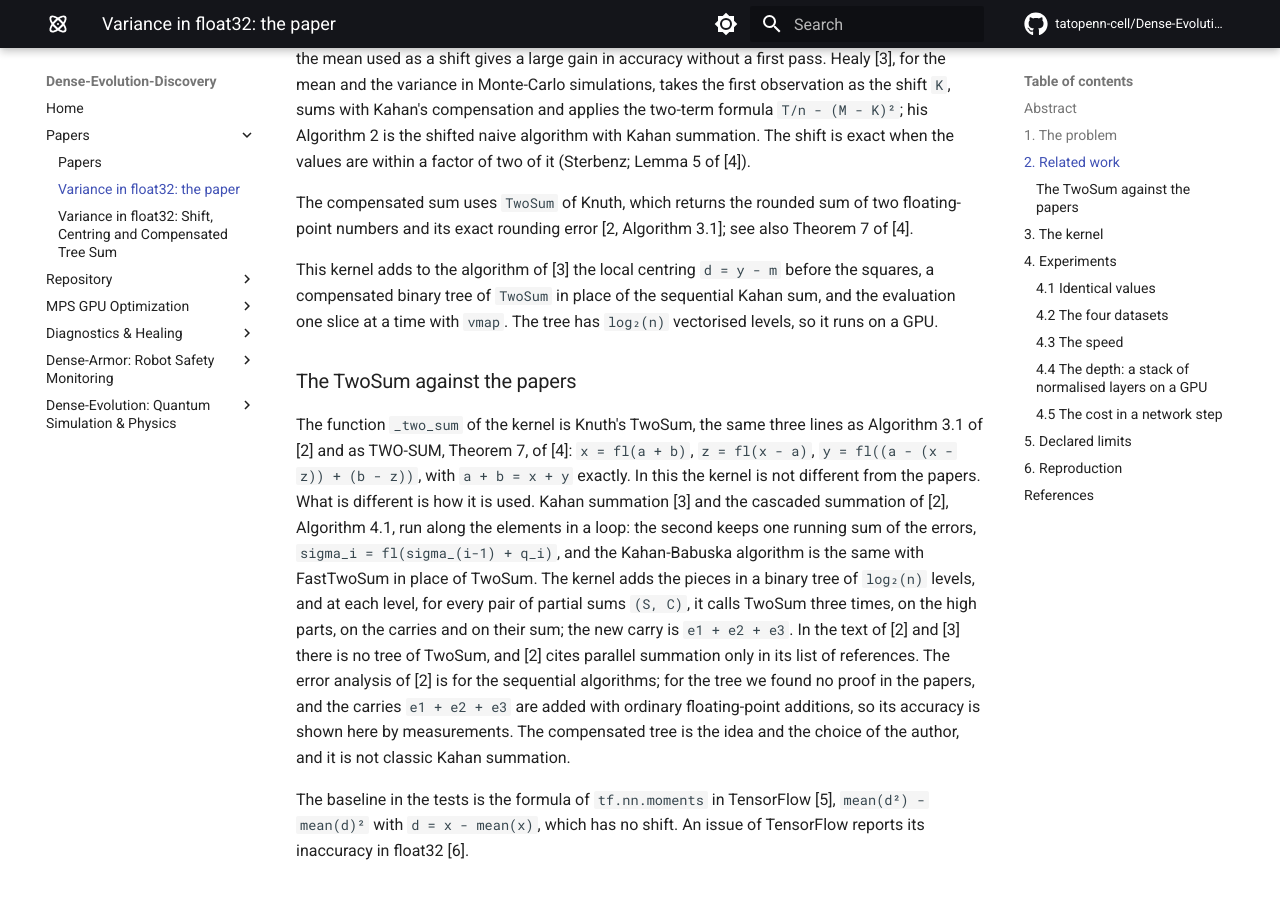
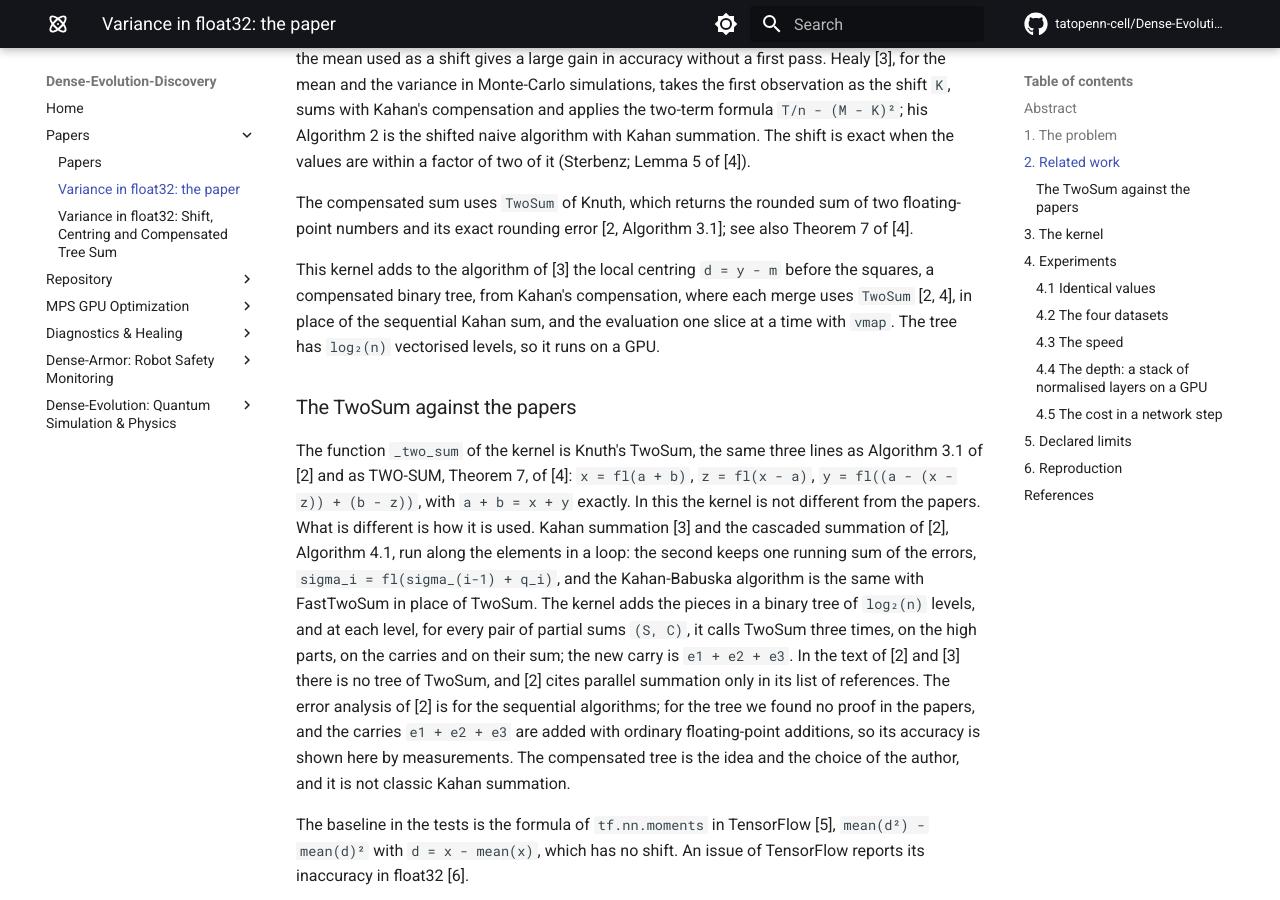
Before and after one commit to tatopenn-cell/Dense-Evolution-Discovery, an MkDocs documentation site: the page built from docs/papers/float32_variance.md, in a window 1280 px wide and 900 px high, scrolled down 1948 px. Built offline with MkDocs 1.6.1 and Material for MkDocs 9.7.7, drawn with Linux system fonts in a browser that asks for light colours; comment, search, counter and statistics services are not loaded.

Commit message:
papers: the compensated tree is written as a tree from Kahan's compensation where each merge uses TwoSum

```diff
--- a/docs/papers/float32_variance.md
+++ b/docs/papers/float32_variance.md
@@ -24,7 +24,7 @@ Chan, Golub and LeVeque [1] survey the algorithms for the sample variance with t
 
 The compensated sum uses `TwoSum` of Knuth, which returns the rounded sum of two floating-point numbers and its exact rounding error [2, Algorithm 3.1]; see also Theorem 7 of [4].
 
-This kernel adds to the algorithm of [3] the local centring `d = y - m` before the squares, a compensated binary tree of `TwoSum` in place of the sequential Kahan sum, and the evaluation one slice at a time with `vmap`. The tree has `log₂(n)` vectorised levels, so it runs on a GPU.
+This kernel adds to the algorithm of [3] the local centring `d = y - m` before the squares, a compensated binary tree, from Kahan's compensation, where each merge uses `TwoSum` [2, 4], in place of the sequential Kahan sum, and the evaluation one slice at a time with `vmap`. The tree has `log₂(n)` vectorised levels, so it runs on a GPU.
 
 ### The TwoSum against the papers
 
```
